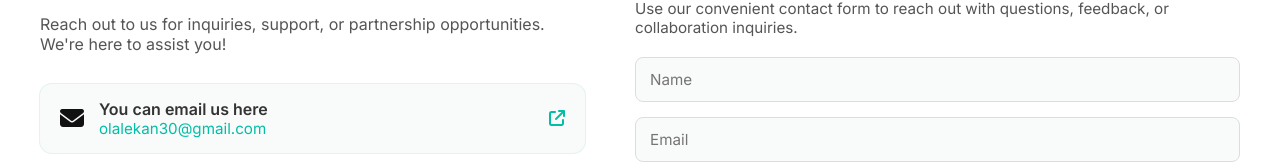
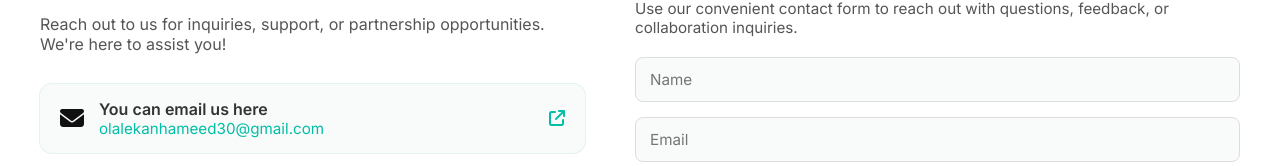
Before and after one commit to hamee264/Laundryhub, a Vue app: page /contact in a window 1280 px wide. Shown: the part 222-388 px from the top of the page. Built offline with nearby package versions, Linux system fonts and the light colour scheme.

Commit message:
Add AdSlot.vue

```diff
--- a/src/views/Getintouch.vue
+++ b/src/views/Getintouch.vue
@@ -77,7 +77,7 @@ export default {
       contactInfo: [
         {
           label: "You can email us here",
-          value: "olalekan30@gmail.com",
+          value: "olalekanhameed30@gmail.com",
           icon: "fas fa-envelope",
         },
         {
```
